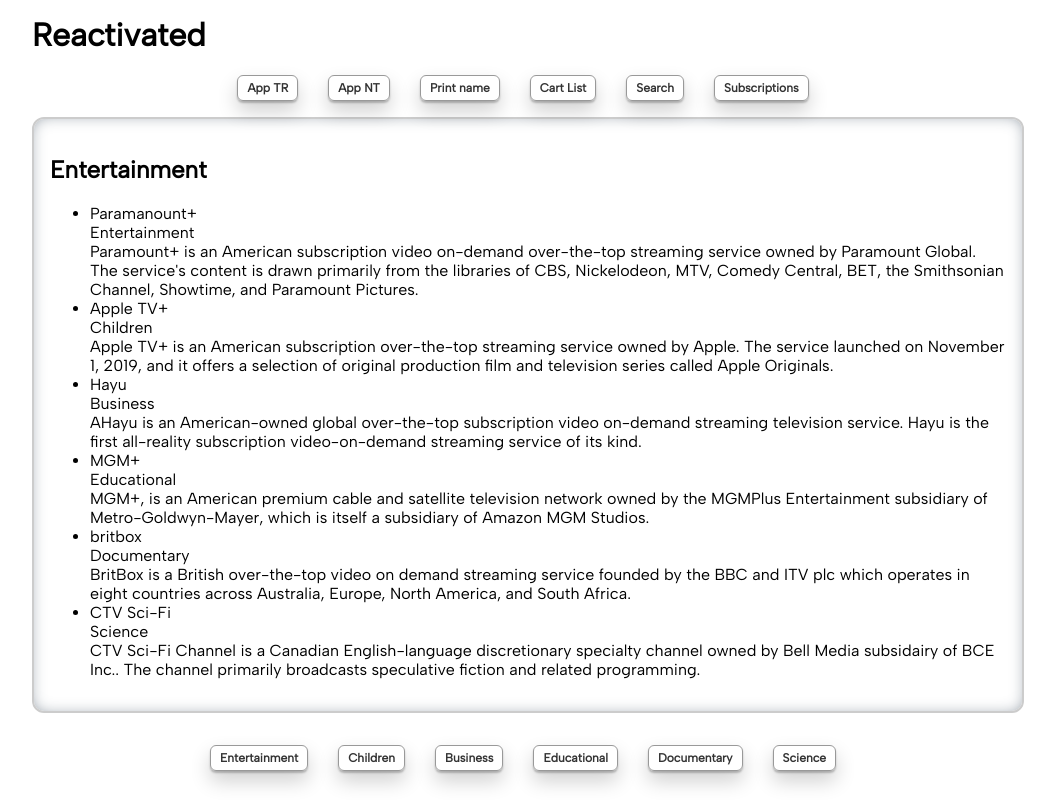
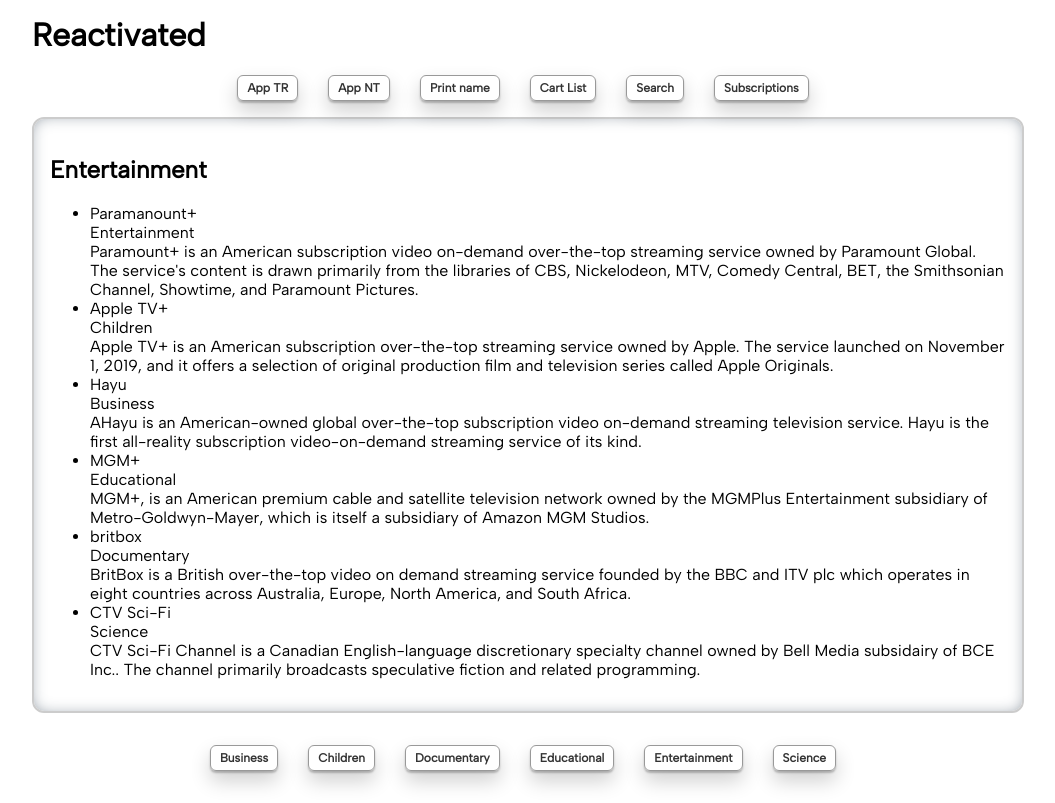
Before and after one commit to nitinsuri/react-contextapi-issues, a React (Create React App) app: page /subscriptions in a window 1280 px wide. Shown: the whole page, without its empty margins (112-1167 px from the left). Built offline with nearby package versions, Linux system fonts and the light colour scheme.

Commit message:
something

```diff
--- a/src/Components/Subscription/Subscriptions.jsx
+++ b/src/Components/Subscription/Subscriptions.jsx
@@ -176,7 +176,7 @@
   const categories = data.map(item => {
     return item.category
   })
-  const uniqueCategories = Array.from(new Set([...categories]));
+  const uniqueCategories = Array.from(new Set([...categories].sort()));
   const featuredItems = data.filter(item => item.featured)
 
   return (
```
